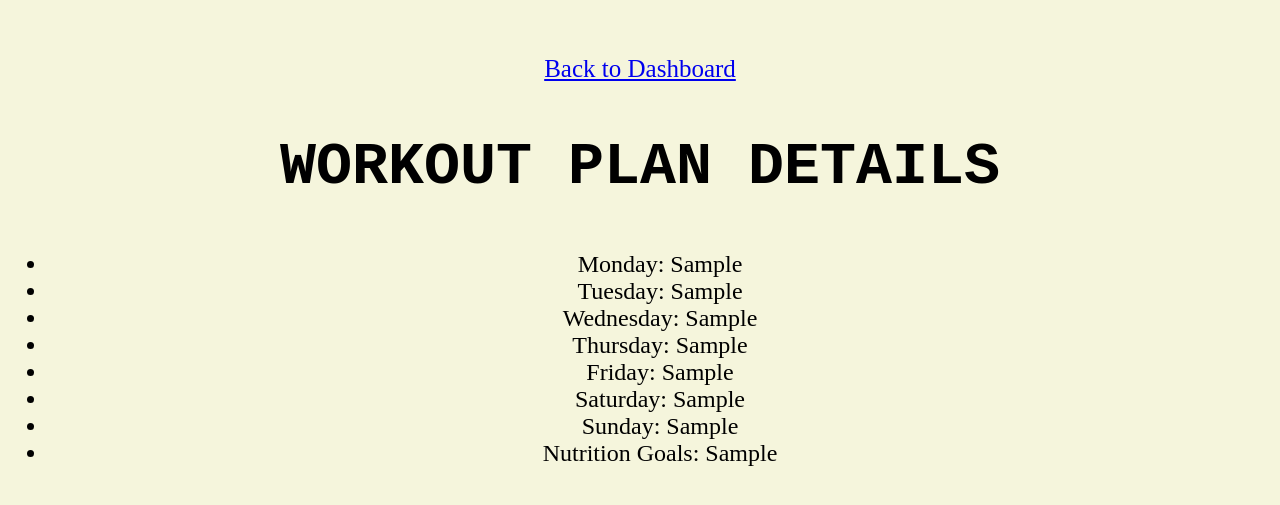
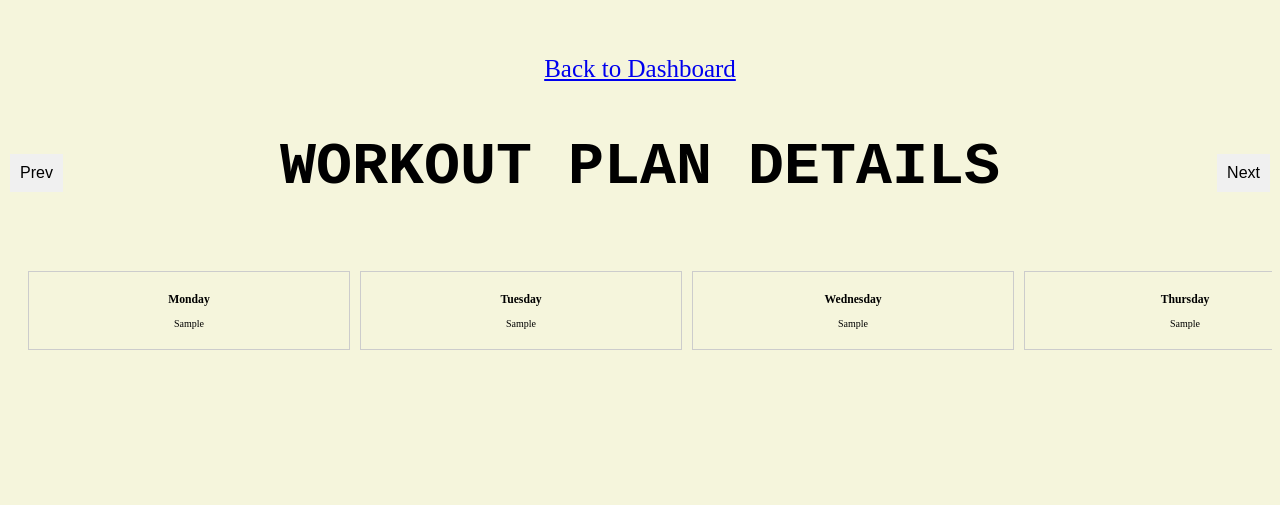
Before and after one commit to immanuella1/workoutplan, a Flask app: page /workout in a window 1280 px wide. Shown: the part 227-732 px from the top of the page. Run offline with Flask 3, Linux system fonts and the light colour scheme; a user stored in the database is signed in; tables that the repository leaves empty hold one stand-in row (values such as "Sample post").

Commit message:
added scrolling functionality to the workout display

```diff
--- a/app/static/style.css
+++ b/app/static/style.css
@@ -46,9 +46,8 @@ body{
    margin-right: 10em;
 }
 .custom-input{
-   width: 25em; /* Adjust width as needed */
-   height: 1.5em; /* Adjust height as needed */
-   /* Additional styling if required */
+   width: 25em;
+   height: 1.5em;
 }
 
 .fields_lables{
@@ -87,3 +86,38 @@ body{
 .daily_style{
    display: none;
 }
+
+.workout-container {
+   display: flex;
+   overflow-x: scroll;
+   white-space: nowrap;
+   padding: 20px;
+   scroll-behavior: smooth;
+}
+.day {
+   min-width: 300px;
+   border: 1px solid #ccc;
+   margin-right: 10px;
+   padding: 10px;
+   display: inline-block;
+}
+
+.prev-btn, .next-btn {
+   position: fixed;
+   top: 50%;
+   transform: translateY(-50%);
+   padding: 10px;
+   font-size: 16px;
+   background-color: #f0f0f0;
+   border: none;
+   cursor: pointer;
+   z-index: 100;
+}
+
+.prev-btn {
+   left: 10px;
+}
+
+.next-btn {
+   right: 10px;
+}
--- a/app/templates/workout.html
+++ b/app/templates/workout.html
@@ -18,18 +18,42 @@
       <div class="heading_style">
         <h2>Workout Plan Details</h2>
       </div>
-      <div class="text_size">
-        <ul>
-          <li>Monday: {{ workout_plan.monday }}</li>
-          <li>Tuesday: {{ workout_plan.tuesday }}</li>
-          <li>Wednesday: {{ workout_plan.wednesday }}</li>
-          <li>Thursday: {{ workout_plan.thursday }}</li>
-          <li>Friday: {{ workout_plan.friday }}</li>
-          <li>Saturday: {{ workout_plan.saturday }}</li>
-          <li>Sunday: {{ workout_plan.sunday }}</li>
-          <li>Nutrition Goals: {{ workout_plan.nutrition_goals }}</li>
-        </ul>
-      </div>
+      <div class="workout-container">
+        <div class="day">
+            <h3>Monday</h3>
+            <p>{{ workout_plan.monday }}</p>
+        </div>
+        <div class="day">
+            <h3>Tuesday</h3>
+            <p>{{ workout_plan.tuesday }}</p>
+        </div>
+        <div class="day">
+            <h3>Wednesday</h3>
+            <p>{{ workout_plan.wednesday }}</p>
+        </div>
+        <div class="day">
+            <h3>Thursday</h3>
+            <p>{{ workout_plan.thursday }}</p>
+        </div>
+        <div class="day">
+            <h3>Friday</h3>
+            <p>{{ workout_plan.friday }}</p>
+        </div>
+        <div class="day">
+            <h3>Saturday</h3>
+            <p>{{ workout_plan.saturday }}</p>
+        </div>
+        <div class="day">
+            <h3>Sunday</h3>
+            <p>{{ workout_plan.sunday }}</p>
+        </div>
+        <button class="prev-btn">Prev</button>
+    <button class="next-btn">Next</button>
+        <div class="day">
+            <h3>Nutrition Goals</h3>
+            <p>{{ workout_plan.nutrition_goals }}</p>
+        </div>
+    </div>
       {% else %}
       <div class="text_size">
         <p>No workout plan available. Please update your information first.</p>
@@ -41,5 +65,20 @@
     </div>
     {% endif %}
     </div>
+    <script src="https://ajax.googleapis.com/ajax/libs/jquery/3.5.1/jquery.min.js"></script>
+    <script>
+        $(document).ready(function() {
+            var container = $('.workout-container');
+            var scrollDistance = container.outerWidth();
+
+            $('.next-btn').click(function() {
+                container.animate({ scrollLeft: '+=' + scrollDistance }, 'slow');
+            });
+
+            $('.prev-btn').click(function() {
+                container.animate({ scrollLeft: '-=' + scrollDistance }, 'slow');
+            });
+        });
+    </script>
   </body>
 </html>
```
